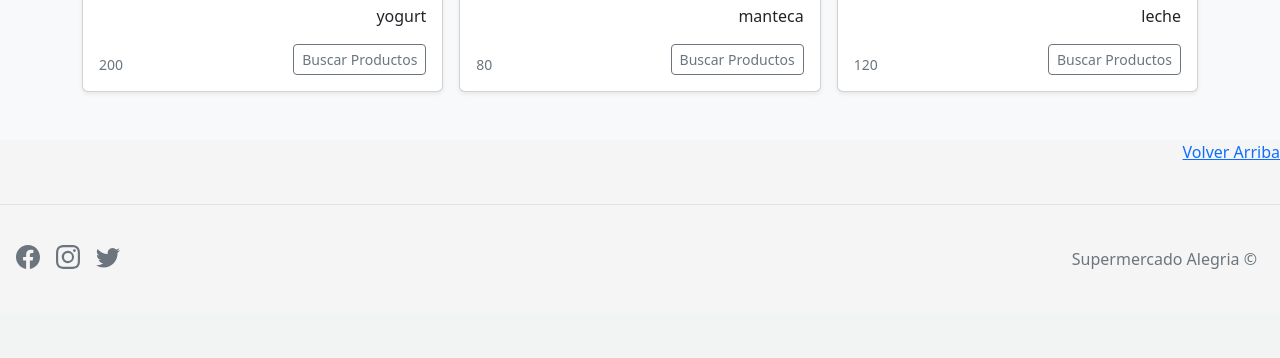
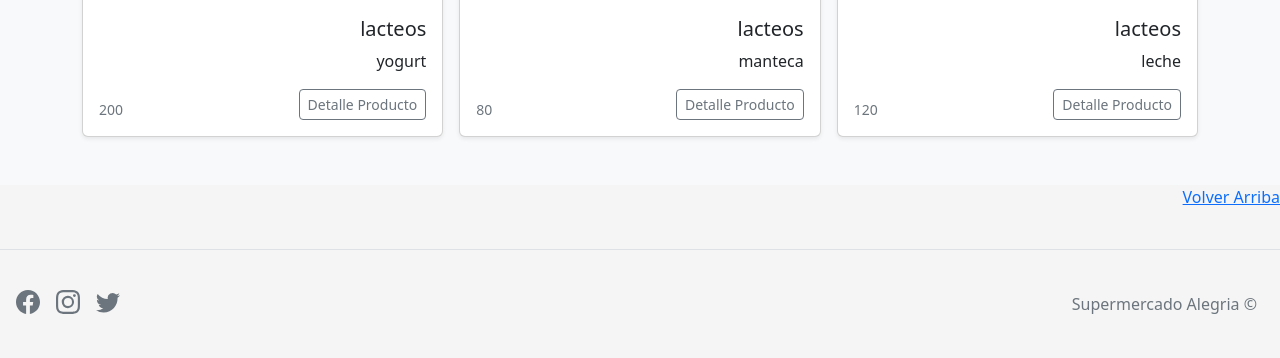
Before and after one commit to santidicaprio/ProyectoFinal, a Django app: page / in a window 1280 px wide. Shown: the part 911-1269 px from the top of the page. Before the commit the page ends 1180 px from the top, so only its background shows below. Run offline with Django 4.2, Linux system fonts and the light colour scheme; data comes from the database, SQL or seed files in the repository; both versions use the stored data as it was after the commit.

Commit message:
agregue imagenes

```diff
--- a/ProyectoFinal/AppFinal/models.py
+++ b/ProyectoFinal/AppFinal/models.py
@@ -8,7 +8,7 @@ class Productos(models.Model):
     tipo= models.CharField(max_length=40)
     fecha_Vto = models.DateField()
     precio= models.IntegerField()
-    image = models.ImageField(upload_to="productos", null=True, blank=True)
+    image = models.ImageField(upload_to="productos", null=True)
 
     def __str__(self):
         return  f"{self.marca} {self.categoria} {self.tipo}"
--- a/ProyectoFinal/AppFinal/templates/Usuarios/productos.html
+++ b/ProyectoFinal/AppFinal/templates/Productos/productos.html
@@ -17,6 +17,7 @@
                 <th scope="col"> Tipo </th>
                 <th scope="col"> Fecha de Vto </th>
                 <th scope="col"> Precio </th>
+                <th scope="col"> Imagen </th>
 
             </tr>
         </thead>
@@ -33,6 +34,7 @@
                             <td>{{Productos.tipo}}</td>
                             <td>{{Productos.fecha_Vto}}</td>
                             <td>{{Productos.precio}}</td>
+                            <td>{{productos.image.url}}</td>
 
 
 
--- a/ProyectoFinal/AppFinal/templates/principal/index.html
+++ b/ProyectoFinal/AppFinal/templates/principal/index.html
@@ -24,7 +24,7 @@
         {% for Productos in Productos %}
         <div class="col">
           <div class="card shadow-sm">
-            <img height="225" src="#" />
+            <img height="270" src="{{ Productos.image.url }}" />
             <div class="card-body">
               <h5 class="card-title">{{Productos.categoria}}</h5>
               <p class="card-text">{{Productos.tipo}}</p>
@@ -33,7 +33,7 @@
                 {%if user.can_edit%}
                   <button type="button" class="btn btn-sm btn-outline-secondary">Editar</button>
                 {% endif %}
-                <a type="button" href="#" class="btn btn-sm btn-outline-secondary">Buscar Productos </a>
+                <a type="button" href="{% url "detalle-producto" Productos.id %}" class="btn btn-sm btn-outline-secondary"> Detalle Producto </a>
                 </div>
                 <small class="text-muted">{{Productos.precio}}</small>
               </div>
--- a/ProyectoFinal/AppFinal/views.py
+++ b/ProyectoFinal/AppFinal/views.py
@@ -56,14 +56,15 @@ class MainPageView(BaseView, ListView):
     context_object_name = "Productos"
     template_name = "principal/index.html"
 
+
 ##
 
-## baseviews productos
+## baseviews productos (Falta borrar y editar producto)
 
 class PorductosCreateView(LoginRequiredMixin, CreateView):
     model = Productos
     fields = ['marca','categoria' , 'tipo', 'fecha_Vto', 'precio','image']
-    template_name = "Usuarios/productosform.html"
+    template_name = "productos/productosform.html"
     success_url = reverse_lazy("panel-page")
 
 
@@ -71,8 +72,21 @@ class PorductosCreateView(LoginRequiredMixin, CreateView):
 class PanelView(LoginRequiredMixin, BaseView, ListView):
 
     queryset = Productos.objects.all()
-    template_name = "Usuarios/productos.html"
+    template_name = "productos/productos.html"
     context_object_name = "Productos"
+
+
+class ProductoDetailView(DetailView):
+
+    model = Productos
+    context_object_name = "Productos"
+    template_name = "productos/detalle_productos.html"
+
+
+    def get_context_data(self, **kwargs):
+        context = super().get_context_data(**kwargs)
+        context['Productos'] = Productos.objects.order_by('categoria').first()
+        return context
 
 
 ## Hasta aca modificacion
--- a/ProyectoFinal/ProyectoFinal/settings.py
+++ b/ProyectoFinal/ProyectoFinal/settings.py
@@ -10,6 +10,7 @@ For the full list of settings and their values, see
 https://docs.djangoproject.com/en/4.0/ref/settings/
 """
 
+import os
 from pathlib import Path
 
 # Build paths inside the project like this: BASE_DIR / 'subdir'.
@@ -123,3 +124,8 @@ STATIC_URL = 'static/'
 # https://docs.djangoproject.com/en/4.0/ref/settings/#default-auto-field
 
 DEFAULT_AUTO_FIELD = 'django.db.models.BigAutoField'
+
+MEDIA_URL= 'media/'
+MEDIA_ROOT = os.path.join(BASE_DIR, 'media')
+
+LOGIN_URL = "panel-login"
--- a/ProyectoFinal/ProyectoFinal/urls.py
+++ b/ProyectoFinal/ProyectoFinal/urls.py
@@ -13,10 +13,12 @@ Including another URLconf
     1. Import the include() function: from django.urls import include, path
     2. Add a URL to urlpatterns:  path('blog/', include('blog.urls'))
 """
+from django.conf import settings
+from django.conf.urls.static import static
 from django.contrib import admin
 from django.http import HttpResponse
 from django.urls import path, include
-from AppFinal.views import PanelLogin, MainPageView, About, PanelView, registro, PorductosCreateView
+from AppFinal.views import PanelLogin, MainPageView, About, PanelView, registro, PorductosCreateView, ProductoDetailView
 
 
 
@@ -28,9 +30,9 @@ urlpatterns = [
     path("login/", PanelLogin.as_view(), name="panel-login"),
     path("registrate/", registro , name= "registrate"),
     path('productos/crear', PorductosCreateView.as_view(), name ="crear-producto" ),
-
-
-
+    path('detalle/productos/<pk>/', ProductoDetailView.as_view(), name="detalle-producto"),
 
 
 ]
+
+urlpatterns += static(settings.MEDIA_URL, document_root=settings.MEDIA_ROOT)
```
Also changed, not shown: ProyectoFinal/AppFinal/templates/Productos/detalle_productos.html (added, +25 -0 lines), ProyectoFinal/AppFinal/migrations/0002_alter_productos_image.py (added), ProyectoFinal/AppFinal/templates/Productos/productosform.html (renamed from ProyectoFinal/AppFinal/templates/Usuarios/productosform.html), ProyectoFinal/db.sqlite3, ProyectoFinal/media/productos/LECHE-LA-SERENISIMA-DESCREMADA-2-X1-L-SACHET.jpg (added), ProyectoFinal/media/productos/manteca_ls_calidad_extra.jpg (added), ProyectoFinal/media/productos/yogurt-ls-frutilla.jpg (added).
